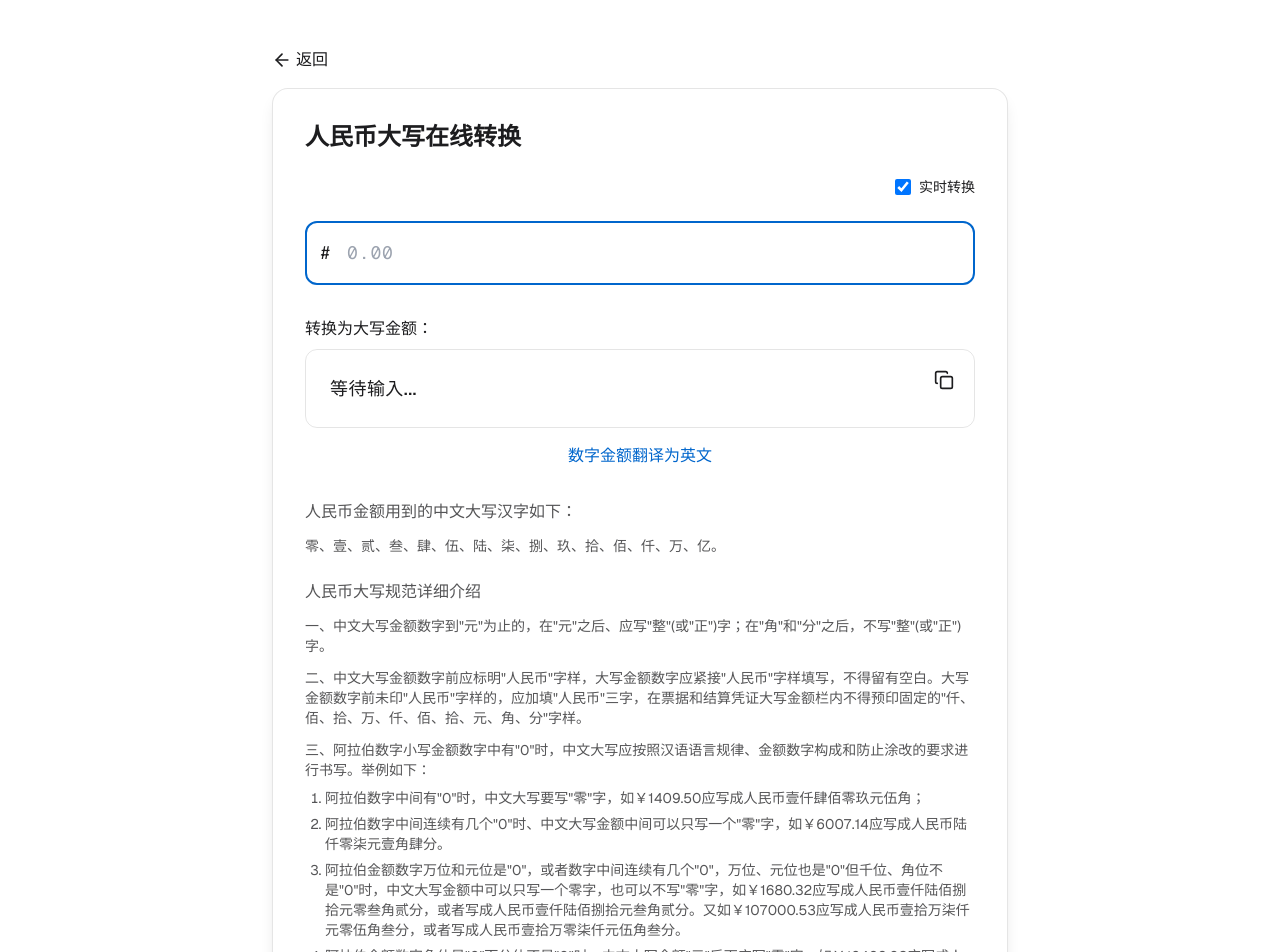
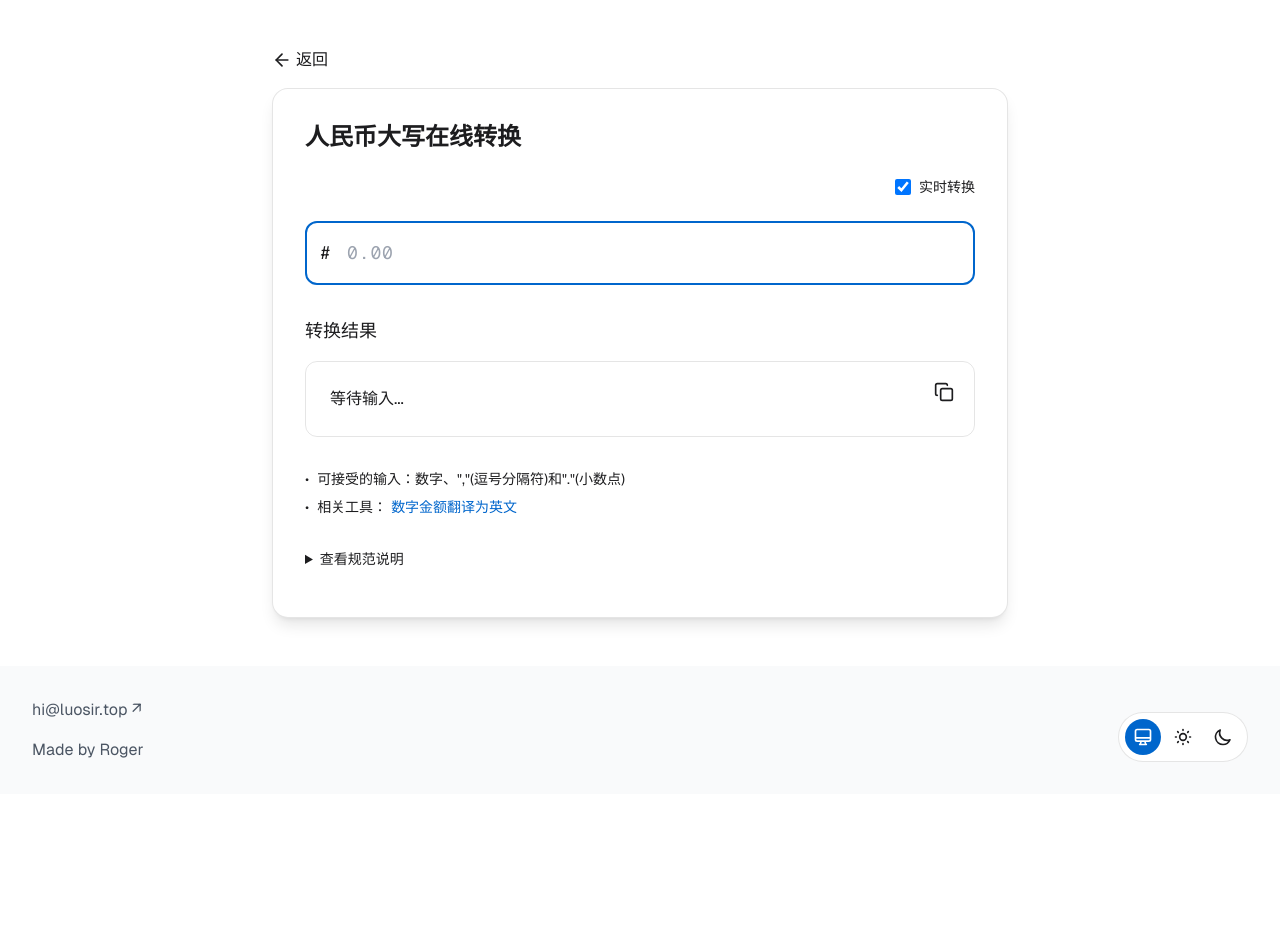
Before and after one commit to luocompany/luosir, a Next.js app: page /tools/number-to-chinese in a window 1280 px wide. Shown: the top 952 px of the page. After the commit the page ends 800 px from the top, so only its background shows below. Built offline with nearby package versions, Linux system fonts and the light colour scheme.

Commit message:
统一样式

```diff
--- a/app/tools/number-to-chinese/page.tsx
+++ b/app/tools/number-to-chinese/page.tsx
@@ -46,7 +46,7 @@ export default function NumberToChinese() {
   };
 
   return (
-    <div className="flex flex-col min-h-screen bg-[var(--background)] text-[var(--foreground)]">
+    <div className="flex flex-col bg-[var(--background)] text-[var(--foreground)]">
       <main className="flex-1 container mx-auto px-4 py-12 max-w-3xl">
         <div className="flex items-center mb-4">
           <Link
@@ -58,8 +58,8 @@ export default function NumberToChinese() {
             返回
           </Link>
         </div>
-        <div className="bg-[var(--card-bg)] rounded-2xl p-8 shadow-lg border border-[var(--card-border)] backdrop-blur-xl">
-          <h1 className="text-2xl font-bold mb-6">人民币大写在线转换</h1>
+        <div className="backdrop-blur-xl bg-[var(--card-bg)] rounded-2xl p-8 shadow-lg border border-[var(--card-border)]">
+          <h1 className="text-2xl font-bold text-[var(--foreground)] mb-6">人民币大写在线转换</h1>
           <form className="space-y-6">
             <div className="flex items-center justify-end mb-6">
               <div className="flex items-center space-x-2">
@@ -121,7 +121,7 @@ export default function NumberToChinese() {
           </form>
 
           <div className="mt-8">
-            <label className="block mb-2 text-[var(--foreground)]/70">转换为大写金额：</label>
+            <h2 className="text-lg font-medium text-[var(--foreground)] mb-4">转换结果</h2>
             <div className="relative p-6 bg-[var(--input-bg)] rounded-xl min-h-[60px] backdrop-blur-sm border border-[var(--card-border)]">
               <button
                 onClick={handleCopy}
@@ -130,20 +130,50 @@ export default function NumberToChinese() {
               >
                 {copied ? <CheckIcon className="h-5 w-5 text-green-500" /> : <CopyIcon className="h-5 w-5" />}
               </button>
-              <p className="text-[var(--foreground)] text-lg font-medium leading-relaxed tracking-wide whitespace-pre-wrap break-words">
-                {error || upperAmount || '等待输入...'}
+              <p className="text-[var(--foreground)] leading-relaxed">
+                {error ? (
+                  <span className="text-red-500">{error}</span>
+                ) : (
+                  upperAmount ? (
+                    <strong>{upperAmount}</strong>
+                  ) : (
+                    '等待输入...'
+                  )
+                )}
               </p>
             </div>
           </div>
-          <Link href="/tools/number-to-english" className="block mt-4 text-center text-[var(--blue-accent)] hover:opacity-80 transition-opacity">
+
+          <div className="mt-8 space-y-2 text-sm text-[var(--foreground)]/60">
+            <p className="flex items-center">
+              <span className="mr-2">•</span>
+              可接受的输入：数字、","(逗号分隔符)和"."(小数点)
+            </p>
+            <p className="flex items-center">
+              <span className="mr-2">•</span>
+              相关工具：
+              <Link
+                href="/tools/number-to-english"
+                className="ml-1 text-[var(--blue-accent)] hover:opacity-80 transition-opacity"
+              >
                 数字金额翻译为英文
               </Link>
-          <div className="mt-8 opacity-75">
-            <h2 className="text-base font-medium mb-3 text-[var(--foreground)]/80">人民币金额用到的中文大写汉字如下：</h2>
-            <p className="text-sm text-[var(--foreground)]/60">零、壹、贰、叁、肆、伍、陆、柒、捌、玖、拾、佰、仟、万、亿。</p>
+            </p>
+          </div>
 
-            <h2 className="text-base font-medium mt-6 mb-3 text-[var(--foreground)]/80">人民币大写规范详细介绍</h2>
-            <div className="space-y-3 text-sm text-[var(--foreground)]/60">
+          <details className="mt-8 text-sm text-[var(--foreground)]/60">
+            <summary className="cursor-pointer hover:text-[var(--foreground)] transition-colors font-medium mb-4">
+              查看规范说明
+            </summary>
+            <div className="space-y-6 mt-4 bg-[var(--input-bg)]/50 rounded-2xl p-6 backdrop-blur-sm border border-[var(--card-border)]">
+              <div>
+                <h3 className="font-medium text-[var(--foreground)]/80 mb-2">人民币金额用到的中文大写汉字如下：</h3>
+                <p>零、壹、贰、叁、肆、伍、陆、柒、捌、玖、拾、佰、仟、万、亿。</p>
+              </div>
+
+              <div>
+                <h3 className="font-medium text-[var(--foreground)]/80 mb-2">人民币大写规范详细介绍</h3>
+                <div className="space-y-3">
                   <p>一、中文大写金额数字到"元"为止的，在"元"之后、应写"整"(或"正")字；在"角"和"分"之后，不写"整"(或"正")字。</p>
 
                   <p>二、中文大写金额数字前应标明"人民币"字样，大写金额数字应紧接"人民币"字样填写，不得留有空白。大写金额数字前未印"人民币"字样的，应加填"人民币"三字，在票据和结算凭证大写金额栏内不得预印固定的"仟、佰、拾、万、仟、佰、拾、元、角、分"字样。</p>
@@ -152,17 +182,19 @@ export default function NumberToChinese() {
                     <p>三、阿拉伯数字小写金额数字中有"0"时，中文大写应按照汉语语言规律、金额数字构成和防止涂改的要求进行书写。举例如下：</p>
                     <ul className="list-decimal pl-5 mt-2 space-y-1.5">
                       <li>阿拉伯数字中间有"0"时，中文大写要写"零"字，如￥1409.50应写成人民币壹仟肆佰零玖元伍角；</li>
-                  <li>阿拉伯数字中间连续有几个"0"时、中文大写金额中间可以只写一个"零"字，如￥6007.14应写成人民币陆仟零柒元壹角肆分。</li>
+                      <li>阿拉伯数字中间连续有几个"0"时、中文大写金额中可以只写一个"零"字，如￥6007.14应写成人民币陆仟零柒元壹角肆分。</li>
                       <li>阿拉伯金额数字万位和元位是"0"，或者数字中间连续有几个"0"，万位、元位也是"0"但千位、角位不是"0"时，中文大写金额中可以只写一个零字，也可以不写"零"字，如￥1680.32应写成人民币壹仟陆佰捌拾元零叁角贰分，或者写成人民币壹仟陆佰捌拾元叁角贰分。又如￥107000.53应写成人民币壹拾万柒仟元零伍角叁分，或者写成人民币壹拾万零柒仟元伍角叁分。</li>
                       <li>阿拉伯金额数字角位是"0"而分位不是"0"时，中文大写金额"元"后面应写"零"字，如￥16409.02应写成人民币壹万陆仟肆佰零玖元零贰分，又如￥325.04应写成人民币叁佰贰拾伍元零肆分。</li>
                     </ul>
                   </div>
 
-              <p>四、阿拉伯小写金额数字前面均应填写人民币符号"￥"，阿拉伯小写金额数字要认真填写，不得连写分辨不清。</p>
+                  <p>四、拉伯小写金额数字前面均应填写人民币符号"￥"，阿拉伯小写金额数字要认真填写，不得连写分辨不清。</p>
 
-              <p>五、票据的出票日期必须使用中文大写，为防止变造票据的出票日期，在填写月、日时、月为壹、贰和壹拾的，日为壹至玖和壹拾、贰拾和叁拾的，应在其前加"零"，日为拾壹至拾玖的应在其前加"壹"，如1月15日应写成零壹月壹拾伍日，再如10月20日应写成零壹拾月零贰拾日。</p>
+                  <p>五、票据的出票日期必须使用中文大写，为防止变造票据的出票日期，在填写月、日时、月为壹、贰和壹拾的，日为壹至玖和壹拾、贰拾和叁拾的，应在其前加"零"日为拾壹至拾玖的应在其前加"壹"如1月15日应写成零壹月壹拾伍日，再如10月20日应写成零壹拾月零贰拾日。</p>
                 </div>
               </div>
+            </div>
+          </details>
         </div>
       </main>
       <Footer />
```
Lines whose indentation alone changed are shown as unchanged.
